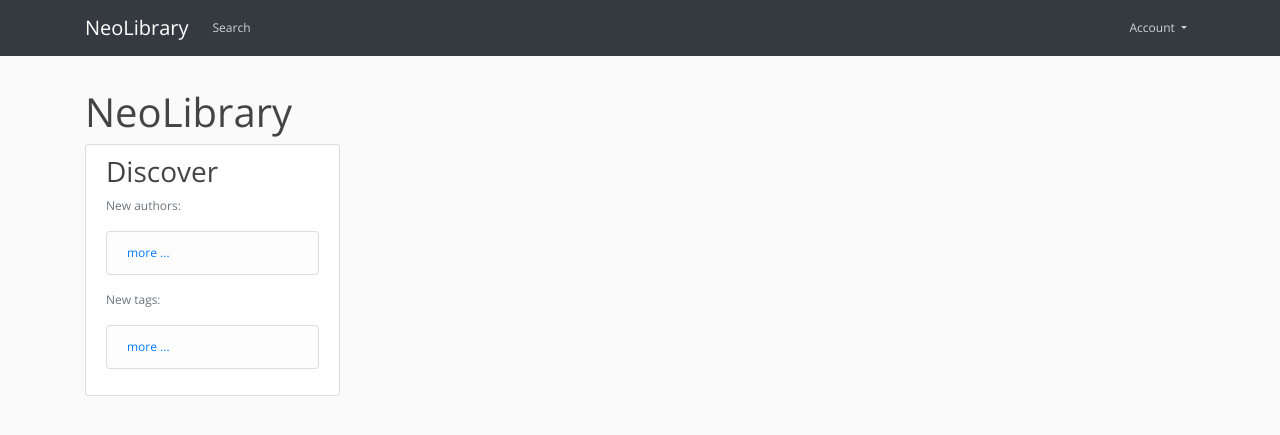
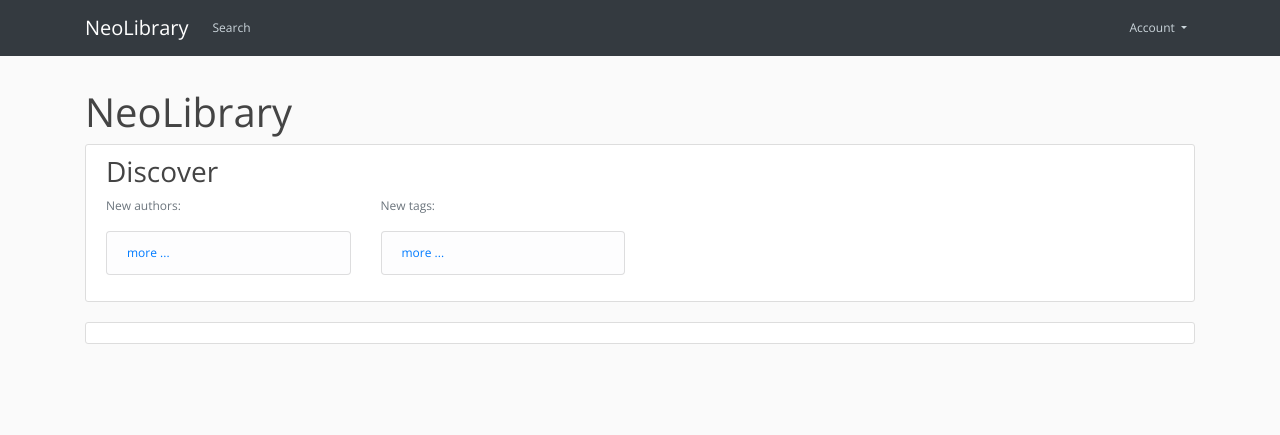
Before and after one commit to shunlog/neolibrary, a Flask app: template neolibrary/templates/home.html in a window 1280 px wide. Shown: the top 435 px of the page. Run offline with Flask 2, Linux system fonts and the light colour scheme; the template is opened without the code that fills it, so the values that code supplies are empty; some libraries are stand-ins or nearby versions.

Commit message:
Refactor homepage

```diff
--- a/neolibrary/templates/home.html
+++ b/neolibrary/templates/home.html
@@ -1,11 +1,11 @@
 {% extends "layout.html" %}
 {% import 'book_card.html' as bk -%}
 {%block content %}
-<div class="row">
 
-  <div class="col-md-3">
 <div class="content-section">
   <h3>Discover</h3>
+  <div class="row">
+    <div class="col-md-3">
 
       <p class='text-muted'>New authors:
         <ul class="list-group">
@@ -17,6 +17,8 @@
           <li class="list-group-item list-group-item-light"><a href="google.com">more ...</a></li>
         </ul>
       </p>
+    </div>
+    <div class="col-md-3">
       <p class='text-muted'>New tags:
         <ul class="list-group">
           {% for tag in sidebar['tags'] %}
@@ -29,8 +31,9 @@
       </p>
     </div>
   </div>
+</div>
 
-  <div class="col-md-9 ">
+<div class="content-section">
   {% for key in books_recommended %}
   <h2>{{ key }}</h2>
 
```
Lines whose indentation alone changed are shown as unchanged.
